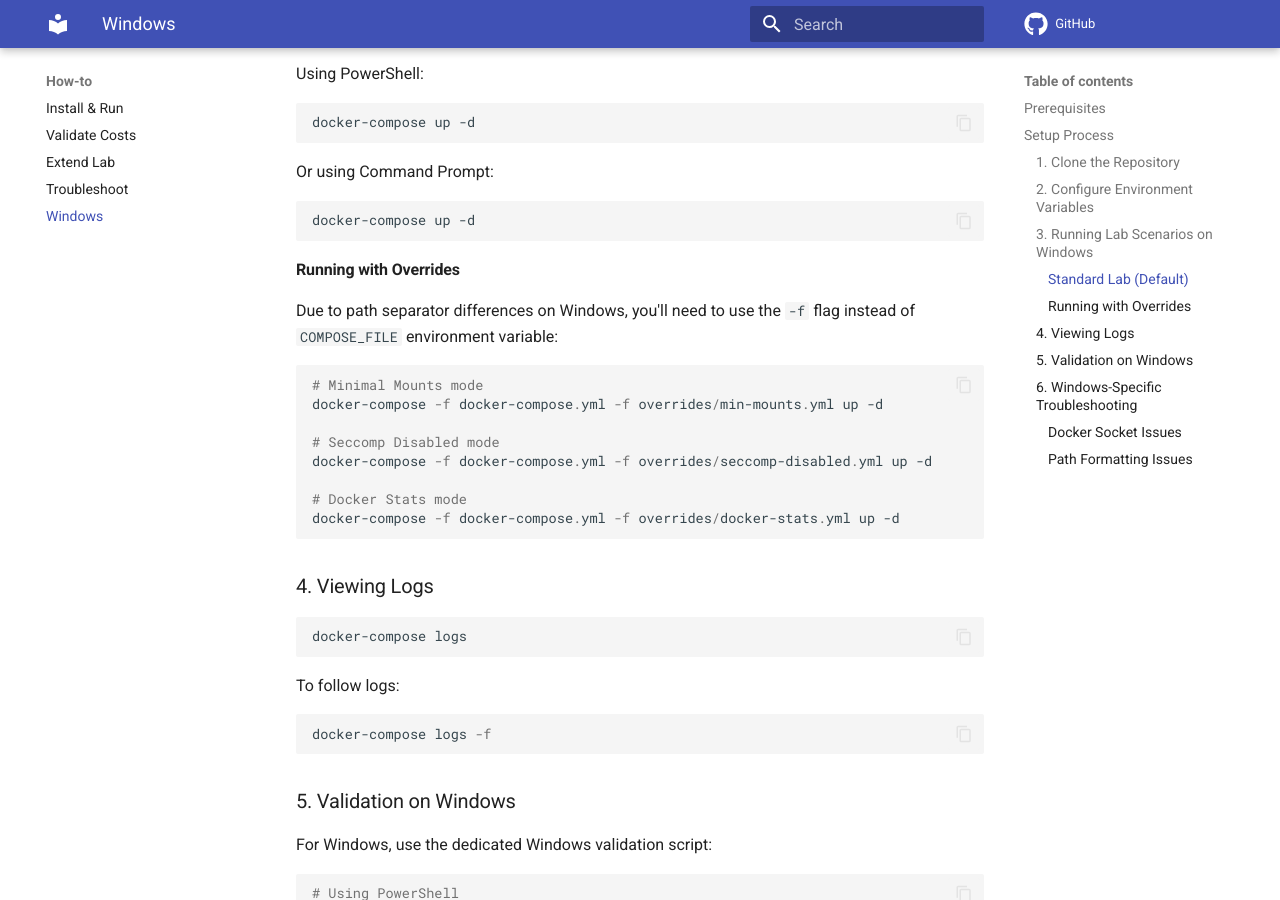
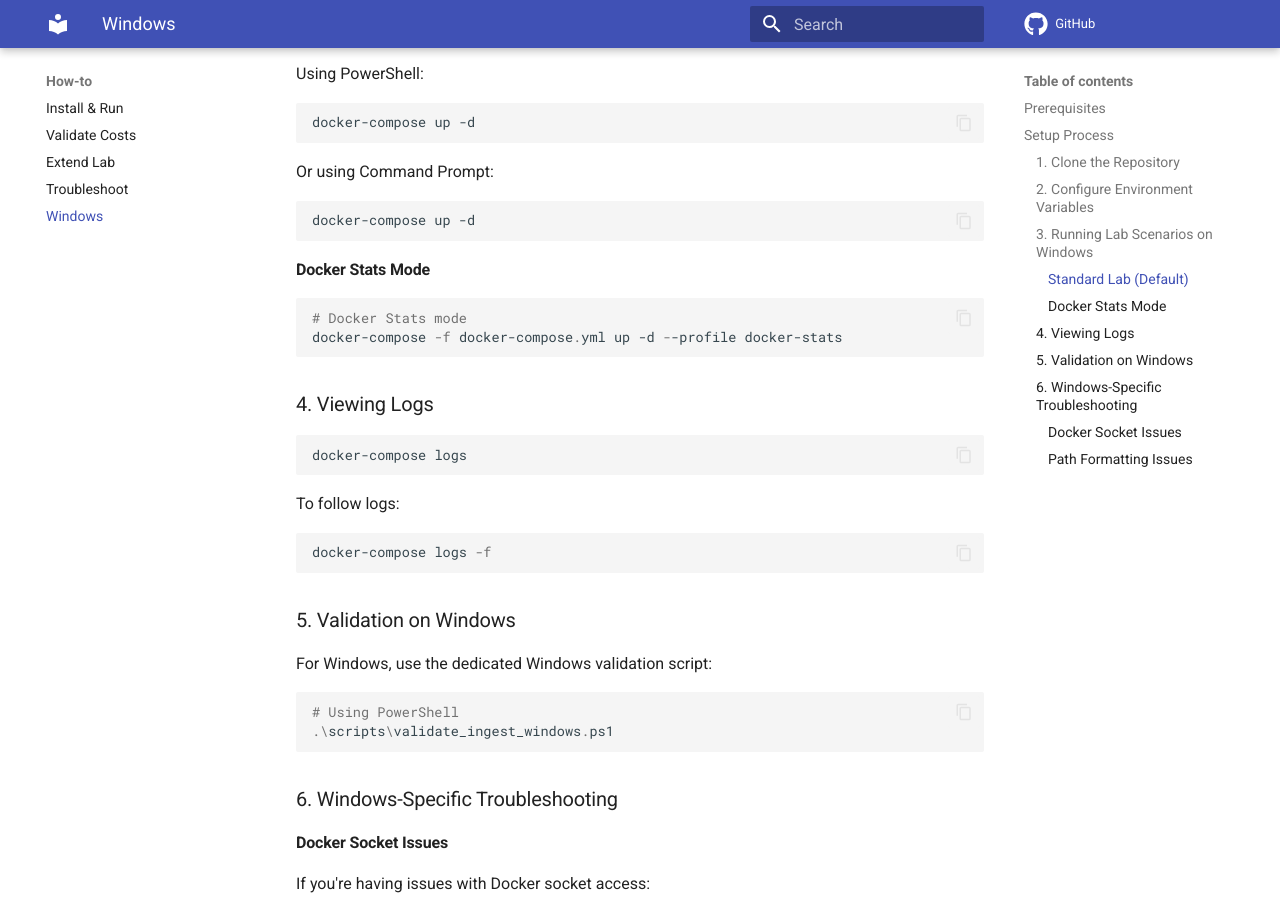
Before and after one commit to deepaucksharma/nrdot-lab, an MkDocs documentation site: the page built from docs/how-to/windows.md, in a window 1280 px wide and 900 px high, scrolled down 1121 px. Built offline with MkDocs 1.6.1 and Material for MkDocs 9.7.7, drawn with Linux system fonts in a browser that asks for light colours; comment, search, counter and statistics services are not loaded.

````diff
--- a/docs/how-to/windows.md
+++ b/docs/how-to/windows.md
@@ -48,19 +48,11 @@ Or using Command Prompt:
 docker-compose up -d
 ```
 
-#### Running with Overrides
-
-Due to path separator differences on Windows, you'll need to use the `-f` flag instead of `COMPOSE_FILE` environment variable:
+#### Docker Stats Mode
 
 ```powershell
-# Minimal Mounts mode
-docker-compose -f docker-compose.yml -f overrides/min-mounts.yml up -d
-
-# Seccomp Disabled mode
-docker-compose -f docker-compose.yml -f overrides/seccomp-disabled.yml up -d
-
 # Docker Stats mode
-docker-compose -f docker-compose.yml -f overrides/docker-stats.yml up -d
+docker-compose -f docker-compose.yml up -d --profile docker-stats
 ```
 
 ### 4. Viewing Logs
````
Also changed, not shown: docs/how-to/install.md (+1 -7 lines), docs/how-to/troubleshoot.md (+0 -13 lines), docs/index.md (+1 -3 lines), docs/latest-results.md (+0 -9 lines), overrides/min-mounts.yml (deleted, +0 -9 lines), overrides/seccomp-disabled.yml (deleted, +0 -7 lines).
